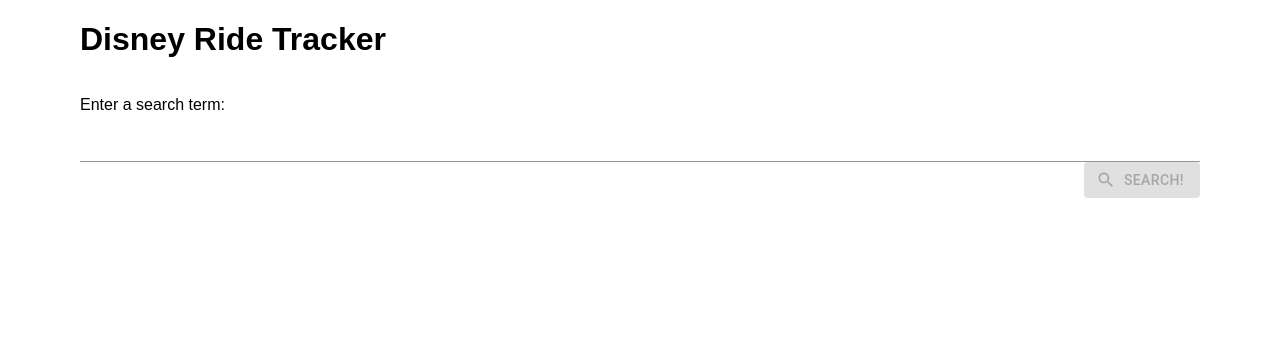
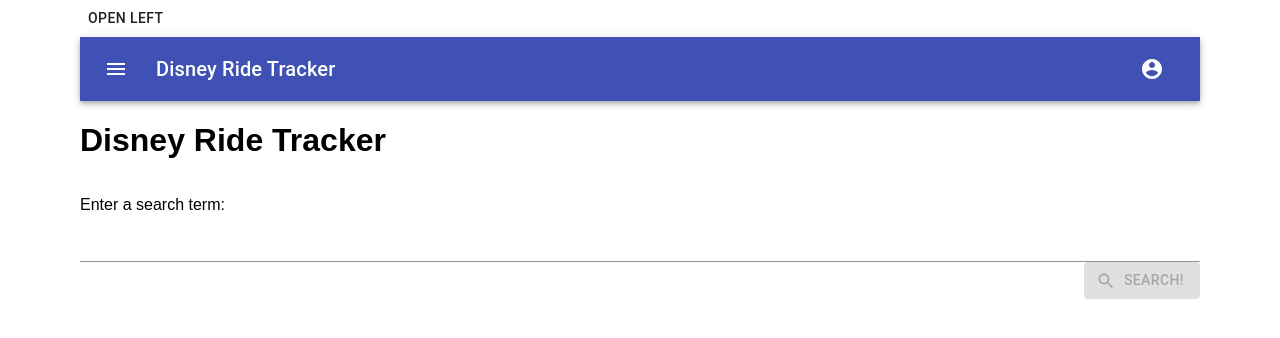
Before and after one commit to whynot1597/Disney_Ride_Tracker, a React (Create React App) app: page / in a window 1280 px wide. Shown: the top 338 px of the page. Built offline with nearby package versions, Linux system fonts and the light colour scheme.

Commit message:
Begin menu and drawer

```diff
--- a/src/App.js
+++ b/src/App.js
@@ -6,6 +6,8 @@
 import SearchForm from './SearchForm'
 
 import { apiHost } from './api'
+import MenuAppBar from './MenuBar'
+import Drawer from './Drawer'
 
 const App = () => {
   // Because App is the "uppermost" component (see index.js), code in the useEffect function
@@ -18,6 +20,8 @@
   // content (i.e., what the render() method returns for class-based components).
   return (
     <div className="App">
+      <Drawer />
+      <MenuAppBar />
       <AppHeader />
       <SearchForm />
     </div>
--- /dev/null
+++ b/src/Drawer.js
@@ -0,0 +1,62 @@
+import React from 'react';
+import { makeStyles } from '@material-ui/core/styles';
+import Drawer from '@material-ui/core/Drawer';
+import Button from '@material-ui/core/Button';
+import List from '@material-ui/core/List';
+import ListItem from '@material-ui/core/ListItem';
+import ListItemIcon from '@material-ui/core/ListItemIcon';
+import ListItemText from '@material-ui/core/ListItemText';
+import MapIcon from '@material-ui/icons/Map';
+import RidesIcon from '@material-ui/icons/Apps';
+import WeatherIcon from '@material-ui/icons/WbSunny';
+
+const useStyles = makeStyles({
+  list: {
+    width: 250,
+  },
+  fullList: {
+    width: 'auto',
+  },
+});
+
+export default function TemporaryDrawer() {
+  const classes = useStyles();
+  const [state, setState] = React.useState({
+    left: false,
+  });
+
+  const toggleDrawer = (open) => event => {
+    if (event.type === 'keydown' && (event.key === 'Tab' || event.key === 'Shift')) {
+      return;
+    }
+
+    setState({ ...state, ['left']: open });
+  };
+
+  const sideList = () => (
+    <div
+      className={classes.list}
+      role="presentation"
+      onClick={toggleDrawer(false)}
+      onKeyDown={toggleDrawer(false)}
+    >
+      <List>
+        {['Map', 'Rides', 'Weather'].map((text, index) => (
+          <ListItem button key={text}>
+            <ListItemIcon>{index === 0 ? <MapIcon /> : index === 1 ? <RidesIcon /> : <WeatherIcon />}</ListItemIcon>
+            <ListItemText primary={text} />
+          </ListItem>
+        ))}
+      </List>
+    </div>
+  );
+
+  return (
+    <div>
+      <Button onClick={toggleDrawer(true)}>Open Left</Button>
+      <Drawer open={state.left} onClose={toggleDrawer(false)}>
+        {sideList('left')}
+      </Drawer>
+    </div>
+  );
+}
--- /dev/null
+++ b/src/MenuBar.js
@@ -0,0 +1,94 @@
+import React from 'react';
+import { makeStyles } from '@material-ui/core/styles';
+import AppBar from '@material-ui/core/AppBar';
+import Toolbar from '@material-ui/core/Toolbar';
+import Typography from '@material-ui/core/Typography';
+import IconButton from '@material-ui/core/IconButton';
+import MenuIcon from '@material-ui/icons/Menu';
+import AccountCircle from '@material-ui/icons/AccountCircle';
+import MenuItem from '@material-ui/core/MenuItem';
+import Menu from '@material-ui/core/Menu';
+import Drawer from '@material-ui/core/Drawer';
+
+const useStyles = makeStyles(theme => ({
+    root: {
+        flexGrow: 1,
+    },
+    menuButton: {
+        marginRight: theme.spacing(2),
+    },
+    title: {
+        flexGrow: 1,
+    },
+}));
+
+export default function MenuAppBar() {
+    const classes = useStyles();
+    const [auth] = React.useState(true);
+    const [anchorEl, setAnchorEl] = React.useState(null);
+    const open = Boolean(anchorEl);
+
+    const handleMenu = event => {
+        setAnchorEl(event.currentTarget);
+    };
+
+    const handleClose = () => {
+        setAnchorEl(null);
+    };
+
+    const toggleDrawer = () => {
+        //state.open = true;
+    }
+
+    return (
+        <div className={classes.root}>
+            <AppBar position="static">
+                <Toolbar>
+                    <IconButton
+                        edge="start"
+                        className={classes.menuButton}
+                        color="inherit"
+                        aria-label="menu"
+                        onClick={toggleDrawer}
+                    >
+                        <MenuIcon />
+                    </IconButton>
+                    <Typography variant="h6" className={classes.title}>
+                        Disney Ride Tracker
+                    </Typography>
+                    {auth && (
+                        <div>
+                            <IconButton
+                                aria-label="account of current user"
+                                aria-controls="menu-appbar"
+                                aria-haspopup="true"
+                                onClick={handleMenu}
+                                color="inherit"
+                            >
+                                <AccountCircle />
+                            </IconButton>
+                            <Menu
+                                id="menu-appbar"
+                                anchorEl={anchorEl}
+                                anchorOrigin={{
+                                    vertical: 'top',
+                                    horizontal: 'right',
+                                }}
+                                keepMounted
+                                transformOrigin={{
+                                    vertical: 'top',
+                                    horizontal: 'right',
+                                }}
+                                open={open}
+                                onClose={handleClose}
+                            >
+                                <MenuItem onClick={handleClose}>Profile</MenuItem>
+                                <MenuItem onClick={handleClose}>My account</MenuItem>
+                            </Menu>
+                        </div>
+                    )}
+                </Toolbar>
+            </AppBar>
+        </div>
+    );
+}
```
Also changed, not shown: src/MenuBar.css (added), 1 other file (tests, documents, lock files or other folders).
